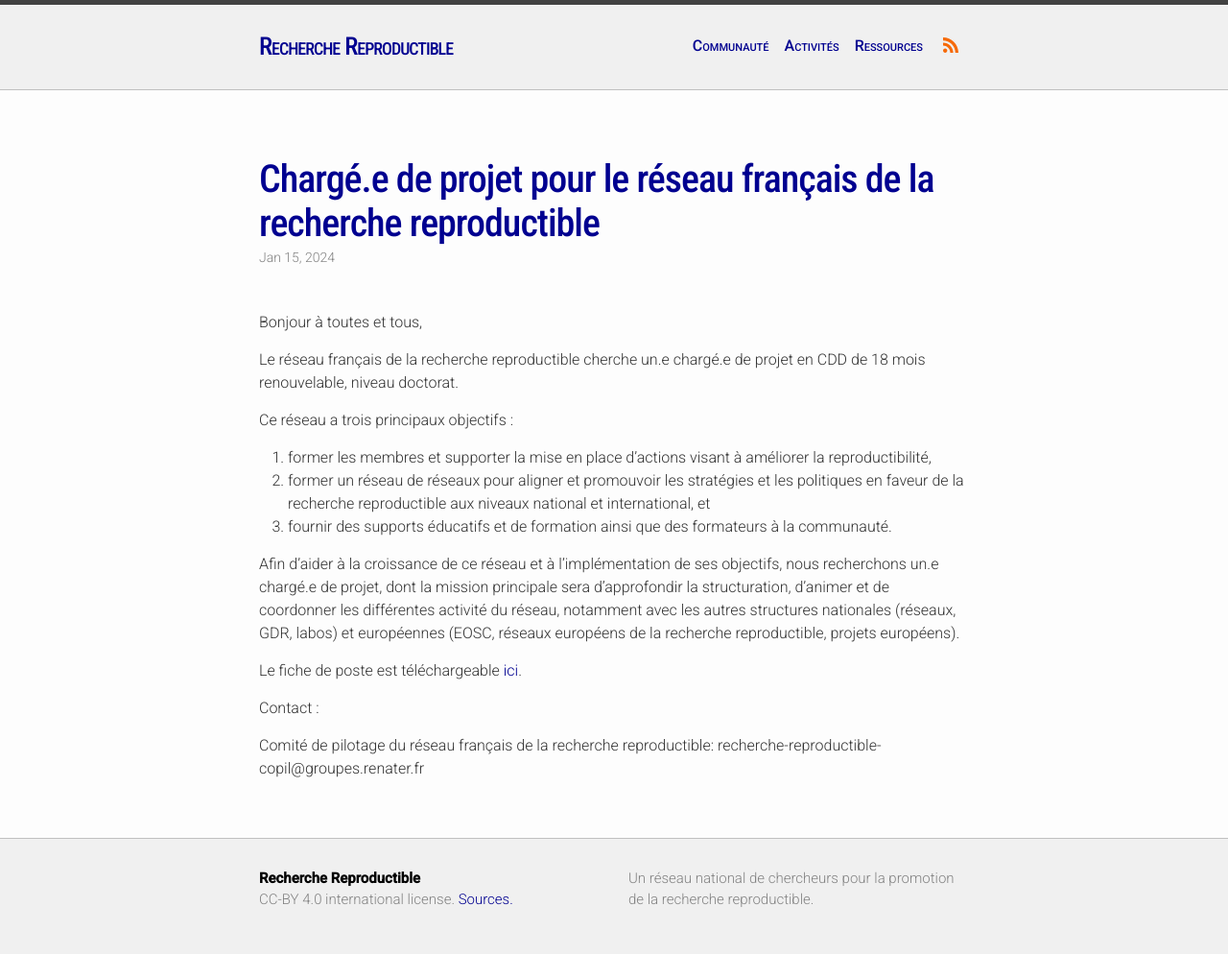
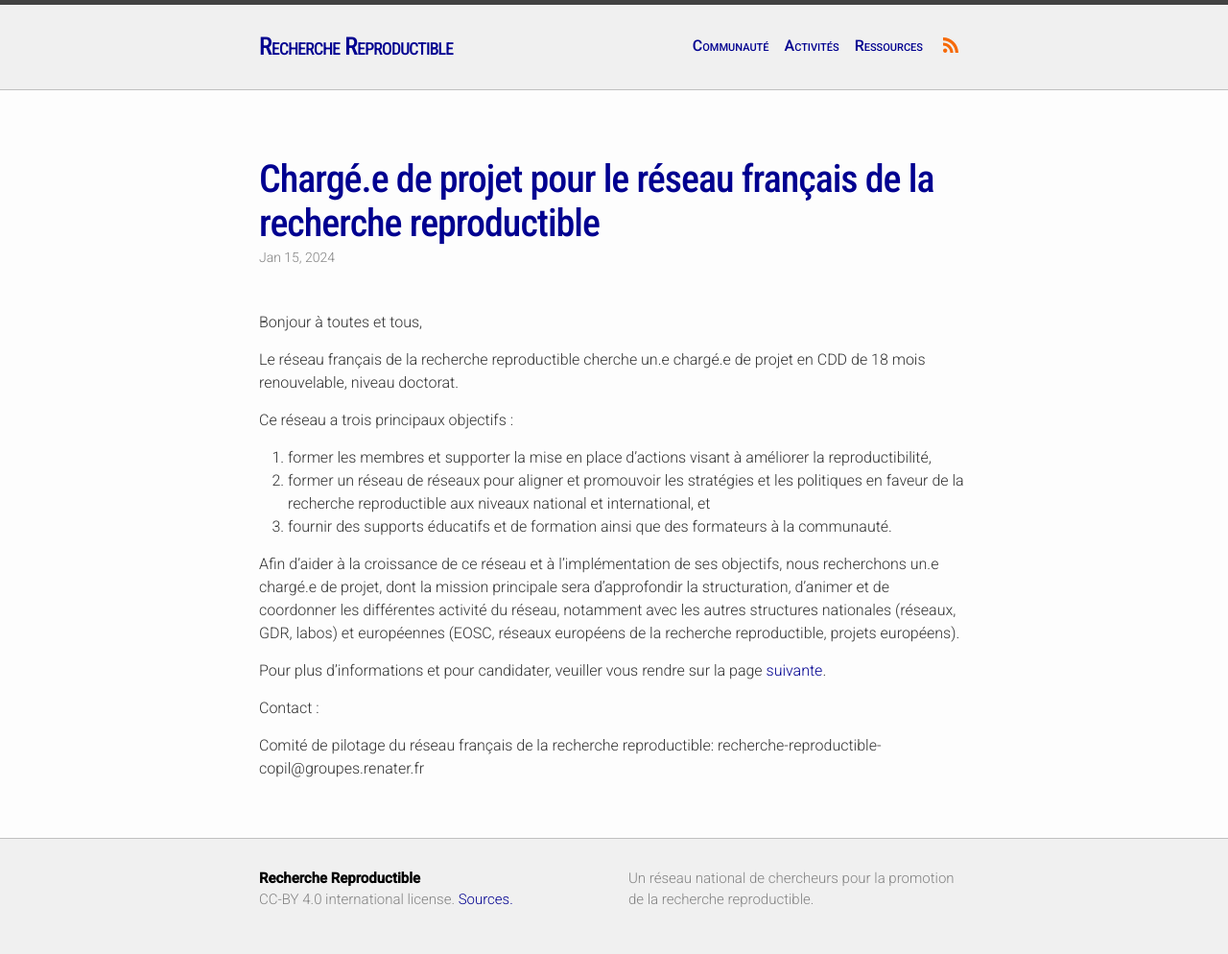
Before and after one commit to FR-RN/FR-RN, a Jekyll site: the page built from _posts/2024-01-15-chargee_projet.md, in a window 1280 px wide. Shown: the whole page at 96% size. Built offline with Jekyll 4.4.1, drawn with Linux system fonts in a browser that asks for light colours; some web fonts are replaced.

Commit message:
Updated poste charge.e de projet

```diff
--- a/_posts/2024-01-15-chargee_projet.md
+++ b/_posts/2024-01-15-chargee_projet.md
@@ -17,7 +17,7 @@ Ce réseau a trois principaux objectifs :
 
 Afin d’aider à la croissance de ce réseau et à l'implémentation de ses objectifs, nous recherchons un.e chargé.e de projet, dont la mission principale sera d'approfondir la structuration, d'animer et de coordonner les différentes activité du réseau, notamment avec les autres structures nationales (réseaux, GDR, labos) et européennes (EOSC, réseaux européens de la recherche reproductible, projets européens).
 
-Le fiche de poste est téléchargeable [ici](/assets/pdfs/2024_01_Fiche_de_poste_chargee_de_projet.pdf).
+Pour plus d'informations et pour candidater, veuiller vous rendre sur la page [suivante](https://recrutement.inria.fr/public/classic/fr/offres/2024-07107).
 
 Contact :
 
```
